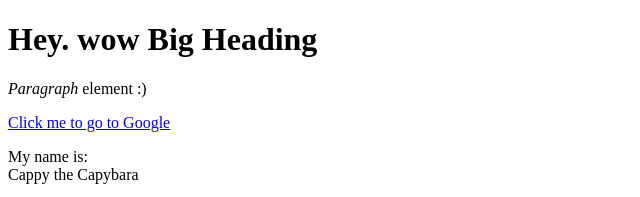
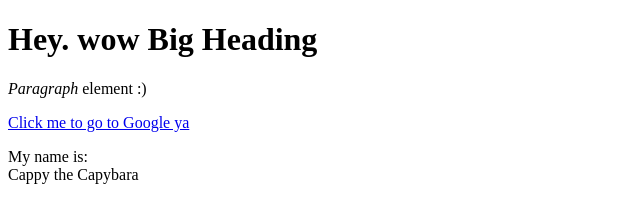
Before and after one commit to grldmnl/Ngibulngibul, a plain HTML site: page htmltest1.html in a window 1280 px wide. Shown: the top 197 px of the page, 0-640 px from the left. Drawn offline with Linux system fonts and the light colour scheme.

Commit message:
ya ver 4

```diff
--- a/htmltest1.html
+++ b/htmltest1.html
@@ -6,7 +6,7 @@
 <body>
 	<h1>Hey. wow Big Heading</h1>
 	<p><i>Paragraph</i> element :) </p>
-	<a href="https://google.com" target="_blank" title="this will take u to google wow"> Click me to go to Google </a>
+	<a href="https://google.com" target="_blank" title="this will take u to google wow"> Click me to go to Google ya</a>
 	<p> My name is:<br>
 	Cappy the Capybara </p>
 	<img src="https://image.kkday.com/v2/image/get/w_960%2Cc_fit%2Cq_55%2Ct_webp/s1.kkday.com/product_20624/20181116083416_HtE9b/png">
```
